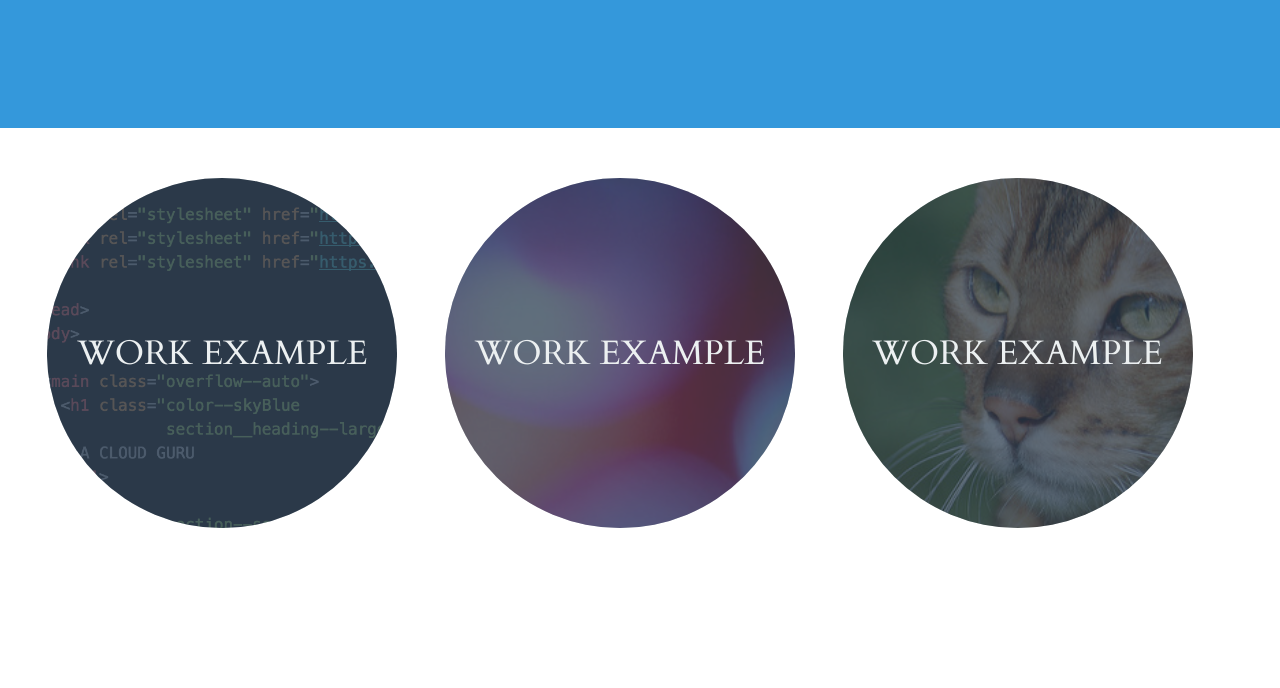
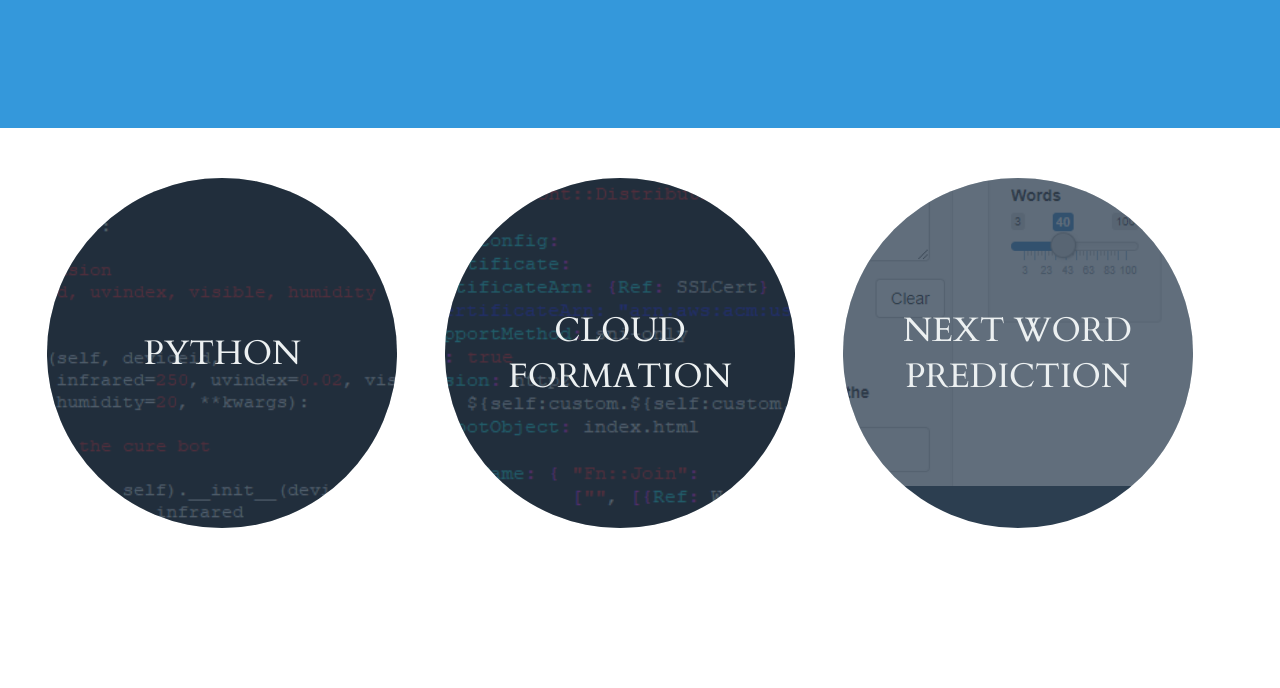
Before and after one commit to mcliff1/acg-react, a plain HTML site: page index.html in a window 1280 px wide. Shown: the part 660-1348 px from the top of the page. Drawn offline with Linux system fonts and the light colour scheme.

Commit message:
updates to customize

```diff
--- a/index.html
+++ b/index.html
@@ -2,7 +2,7 @@
 <html>
   <head>
     <meta charset="utf-8">
-    <title>A Portfolio In The Cloud</title>
+    <title>Matt Cliff Portfolio In The Cloud</title>
     <link rel="stylesheet" href="styles/main.css"/>
 
     <link rel="stylesheet" href="https://maxcdn.bootstrapcdn.com/font-awesome/4.7.0/css/font-awesome.min.css"/>
@@ -15,7 +15,7 @@
     <main class="overflow--auto">
       <h1 class="color--skyBlue section__heading--largest">
         <!--Your name goes here -->
-        CLOUD GURU
+        MATT CLIFF
       </h1>
 
       <ul class="section--social">
@@ -28,7 +28,7 @@
           <a class="color--skyBlue social"
              title="LinkedIn Profile"
              target="_blank"
-             href="#">
+             href="https://www.linkedin.com/in/matt-cliff-45a75b6/">
             <i class="fa fa-linkedin"></i>
           </a>
         </li>
@@ -38,7 +38,7 @@
           <a class="social color--skyBlue"
              title="GitHub Profile"
              target="_blank"
-             href="#">
+             href="https://github.com/mcliff1">
             <i class="fa fa-github"></i>
           </a>
         </li>
@@ -47,7 +47,7 @@
         <li class="socialWrapper">
           <a class="social color--skyBlue"
              title="Resume"
-             href="#">
+             href="mcliff_resume_2018_04.pdf">
             <i class="fa fa-file-text"></i>
           </a>
         </li>
@@ -63,12 +63,12 @@
     <section class="section section--alignCentered section--description">
       <div class="section__exampleWrapper">
         <div class="section__example">
-          <img alt="example screenshot of a project involving code"
+          <img alt="Python Coding"
                class="section__exampleImage"
-               src="images/example1.png"/>
+               src="images/ex_python1.png"/>
           <dl class="color--cloud">
             <dt class="section__exampleTitle section__text--centered">
-              Work Example
+              Python
             </dt>
             <dd></dd>
           </dl>
@@ -77,14 +77,12 @@
 
       <div class="section__exampleWrapper">
         <div class="section__example">
-          <img alt="example screenshot of a project involving chemistry"
+          <img alt="Serverless CloudFormation Setup"
                class="section__exampleImage"
-               src="images/example2.png"/>
-          <!-- “Chemistry” by Surian Soosay is licensed under CC BY 2.0
-               https://www.flickr.com/photos/ssoosay/4097410999 -->
+               src="images/ex_cfn1.png"/>
           <dl class="color--cloud">
             <dt class="section__exampleTitle section__text--centered ">
-              Work Example
+              Cloud Formation
             </dt>
             <dd></dd>
           </dl>
@@ -93,14 +91,12 @@
 
       <div class="section__exampleWrapper">
         <div class="section__example">
-          <img alt="example screenshot of a project involving cats"
+		<img alt="Next Word Prediction (Machine Learning)"
                class="section__exampleImage"
-               src="images/example3.png"/>
-          <!-- “Bengal cat” by roberto shabs is licensed under CC BY 2.0
-               https://www.flickr.com/photos/37287295@N00/2540855181 -->
+               src="images/ex_qknewt.png"/>
           <dl class="color--cloud">
             <dt class="section__exampleTitle section__text--centered">
-              Work Example
+              Next Word Prediction
             </dt>
             <dd></dd>
           </dl>
@@ -117,6 +113,7 @@
     <section class="section section--alignCentered section--description">
       <p class="color--darkgrey section__description">
         I am learning to code in the cloud! I like to work hard and learn new things.
+	This is a learning site for REACT, please check out <a href="http://cliffconsulting.com">Cliff Consulting</a>for Matt's REAL portfolio.
         I want to work for a company that will pay me to code in the cloud!
       </p>
 
```
Also changed, not shown: README.md, images/ex_cfn1.png (added), images/ex_python1.png (added), images/ex_qknewt.png (added), images/example1.png (deleted), images/example2.png (deleted), images/example3.png (deleted), 1 other file.
